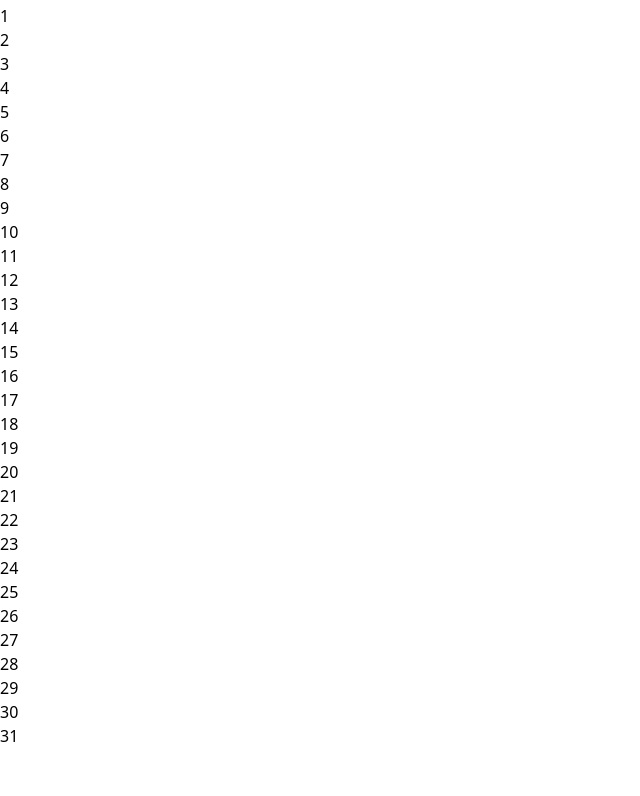
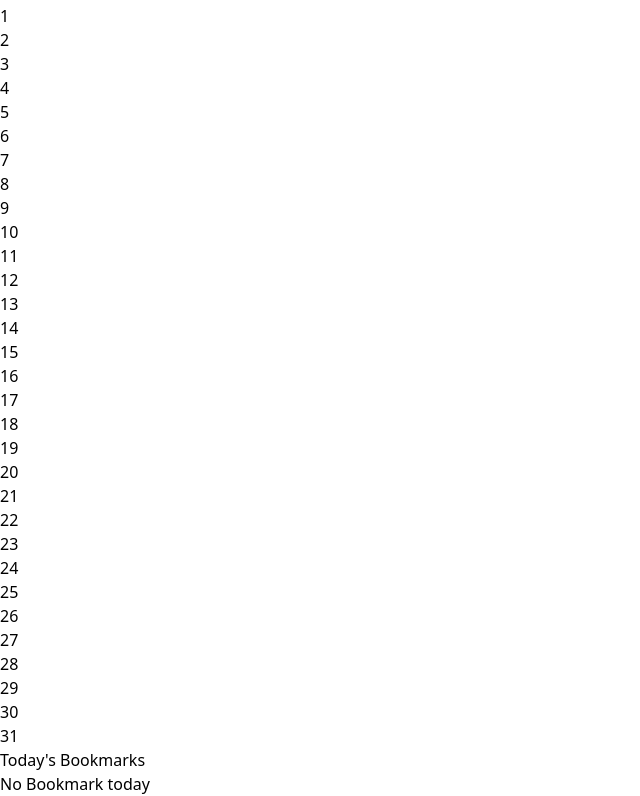
Before and after one commit to iom-future/learn-bit, a React (Vite) app: page / in a window 1280 px wide. Shown: the part 1453-2249 px from the top of the page, without its empty margins (0-640 px from the left). Before the commit the page ends 2201 px from the top, so only its background shows below. Built offline with nearby package versions, Linux system fonts and the light colour scheme.

Commit message:
implement current date highlighting and today's bookmark section

```diff
--- a/src/components/Calender.jsx
+++ b/src/components/Calender.jsx
@@ -1,8 +1,11 @@
-const Calender = ({calenderArray}) => {
+const Calender = ({calenderArray,presentDay,presentMonth,userCalendarMonth,presentYear,userCalendarYear}) => {
+  console.log("PRESENT year IS")
+  console.log(presentYear);
+  console.log(userCalendarYear)
   return (
     <div className="grid grid-cols-7  grid-rows-6 w-full h-full ">
         {calenderArray.map((calenderItem,index)=>(
-            <div key={index} className="text-center" >{calenderItem}</div>
+            <div key={index} className={` ${(presentDay===calenderItem&&presentMonth===userCalendarMonth)&&presentYear===userCalendarYear?"bg-orange-500 rounded-full":""} text-center`} >{calenderItem}</div>
         ))}
     </div>
   )
--- a/src/components/CalenderGenerator.jsx
+++ b/src/components/CalenderGenerator.jsx
@@ -24,7 +24,7 @@ let monthIndex = {
 }
 
 //assign the month state that changes
-//TODO: change every month variable to calender.month, same for yyear
+
 let [calender,setCalender] = useState({month:dateDefault.getMonth(),year:dateDefault.getFullYear()});
 
 
@@ -92,9 +92,10 @@ const previousMonth = () => {
     return   {...currentCalender,month: currentCalender.month - 1};
   })
 }
+let [todayBookmark,setTodayBookMark] = useState({});
   return (
-    <section className=' streak-calender flex flex-col size-[360px]  items-center h-screen gap-3 fixed w-full z-[200] top-0 right-0 bg-white'>
-       <FontAwesomeIcon icon={faX} className='absolute right-2 top-2' />
+    <section className=' streak-calender flex flex-col size-[360px]  items-center h-screen gap-4 fixed w-full z-[200] top-0 right-0 bg-white'>
+       <FontAwesomeIcon icon={faX} className='absolute right-4 top-4' />
       <header className='flex flex-col justify-center items-center  pt-8 p-2 bg-amber-200 w-full rounded-b-lg'>
 
            <FontAwesomeIcon icon={faFire} className=' streak-icon text-orange-500 text-6xl' />
@@ -103,7 +104,7 @@ const previousMonth = () => {
            <p className='text-slate-800'>Knowledge Ninja, keep going!</p>
       </header>
 
-      <div className="streak-calender-wrapper border-1 w-[90%] border-gray-200 flex flex-col rounded-lg shadow-md mx-auto p-2 justify-center items-center">
+      <div className="streak-calender-wrapper border-1 w-[90%] border-gray-200 flex flex-col rounded-lg shadow-lg mx-auto p-2 justify-center items-center">
 
 
         <div className="w-full text-center mb-4 text-lg font-semibold flex gap-2 justify-between items-center  ">
@@ -128,8 +129,17 @@ const previousMonth = () => {
             <h3>S</h3>
             </div>
 
-            <Calender calenderArray={getCalenderArray()} />
+            <Calender calenderArray={getCalenderArray()} presentDay={dateDefault.getDate()} presentMonth={dateDefault.getMonth()} userCalendarMonth={calender.month} userCalendarYear={calender.year} presentYear={dateDefault.getFullYear()} />
         </div>
+      </div>
+
+      <div className='w-full p-3'>
+        <h3 className='text-xl font-semibold text-left'>Today's Bookmarks</h3>
+        <article>
+          {!(todayBookmark.length>0)?<h5 className='text-center mt-2 text-gray-700'>No Bookmark today</h5>: todayBookmark.map((bookmark)=>(
+            <div key={bookmark.id}></div>
+            ))}
+        </article>
       </div>
     </section>
   )
```
